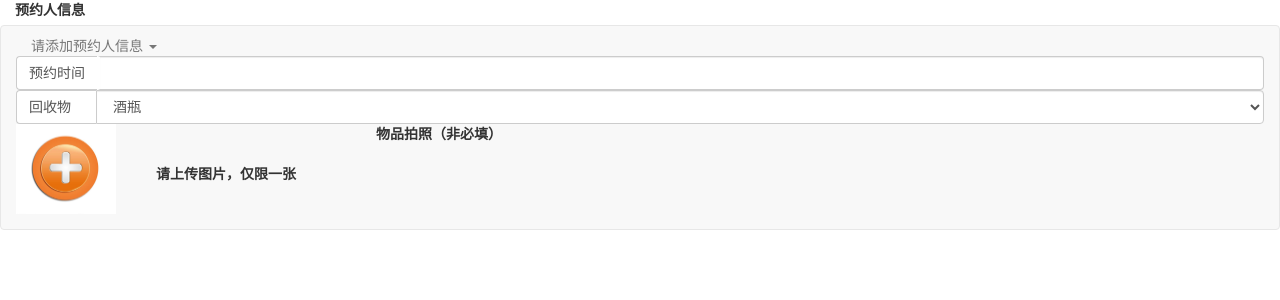
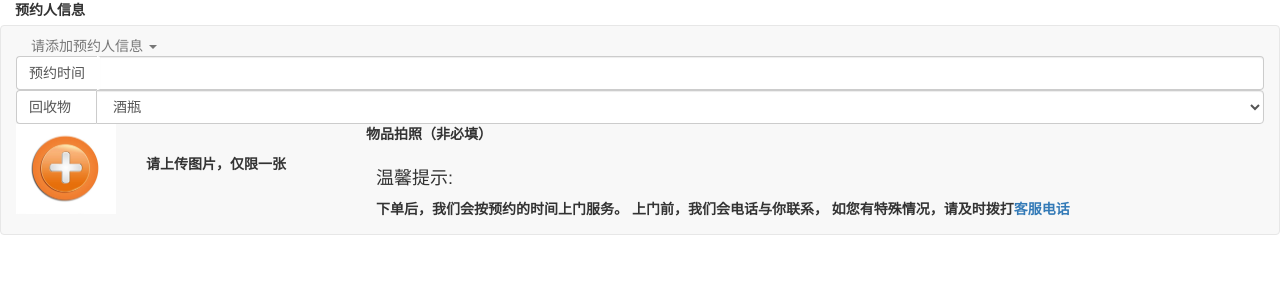
Before and after one commit to Jacob-wh/72bian, a Flask app: page /reserve in a window 1280 px wide. Shown: the top 300 px of the page. Run offline with Flask 2, Linux system fonts and the light colour scheme; some libraries are stand-ins or nearby versions.

Commit message:
完善ui

```diff
--- a/app/templates/reserve.html
+++ b/app/templates/reserve.html
@@ -80,9 +80,23 @@
                 <ul class="nav navbar-nav">
                     <li>
                         <img src="../static/img/preview.jpg" style="width: 100px; height: 90px;">
-                        <div style="float: right; padding: 40px; padding-right: 80px">
+                        <div style="float: right; padding: 30px; padding-right: 80px">
                             <label>请上传图片，仅限一张</label>
                         </div>
+                    </li>
+                </ul>
+            </div>
+            <div style="margin-top: 10px">
+                <ul class="nav navbar-nav">
+                    <li>
+                        <div style="margin: 10px">
+                            <h4>温馨提示:</h4>
+                            <label for="">下单后，我们会按预约的时间上门服务。</label>
+                            <label for="">上门前，我们会电话与你联系，</label>
+                            <label for="">如您有特殊情况，请及时拨打<span><a href="">客服电话</a></span></label>
+                        </div>
+
+
                     </li>
                 </ul>
             </div>
```
